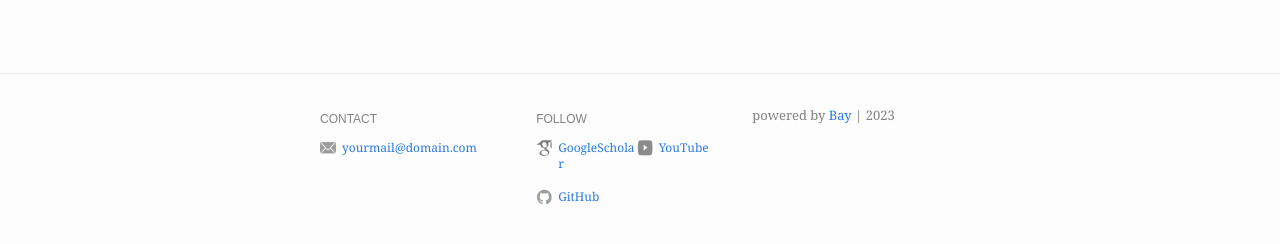
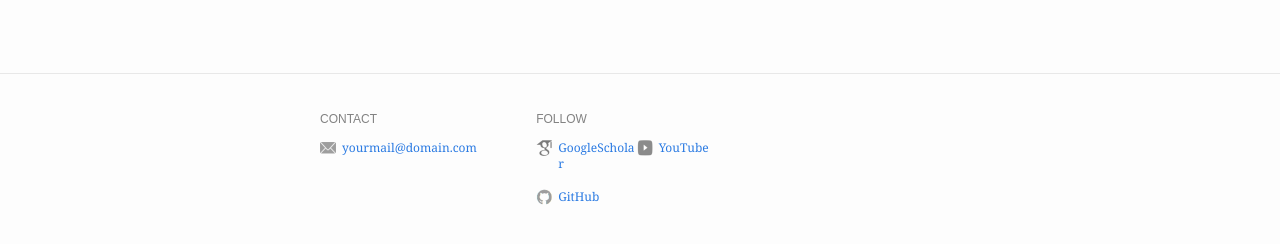
Before and after one commit to seungyong-han/seungyong-han.github.io, a Jekyll site: the page built from publication.md, in a window 1280 px wide. Shown: the part 266-510 px from the top of the page. Built offline with Jekyll 4.4.1, drawn with Linux system fonts in a browser that asks for light colours.

Commit message:
Update _config.yml

```diff
--- a/_config.yml
+++ b/_config.yml
@@ -16,7 +16,6 @@ header:
     - name: Work
 
 footer:
-  show_powered_by: true
   contact:
     - name: Email
       value: yourmail@domain.com
```
